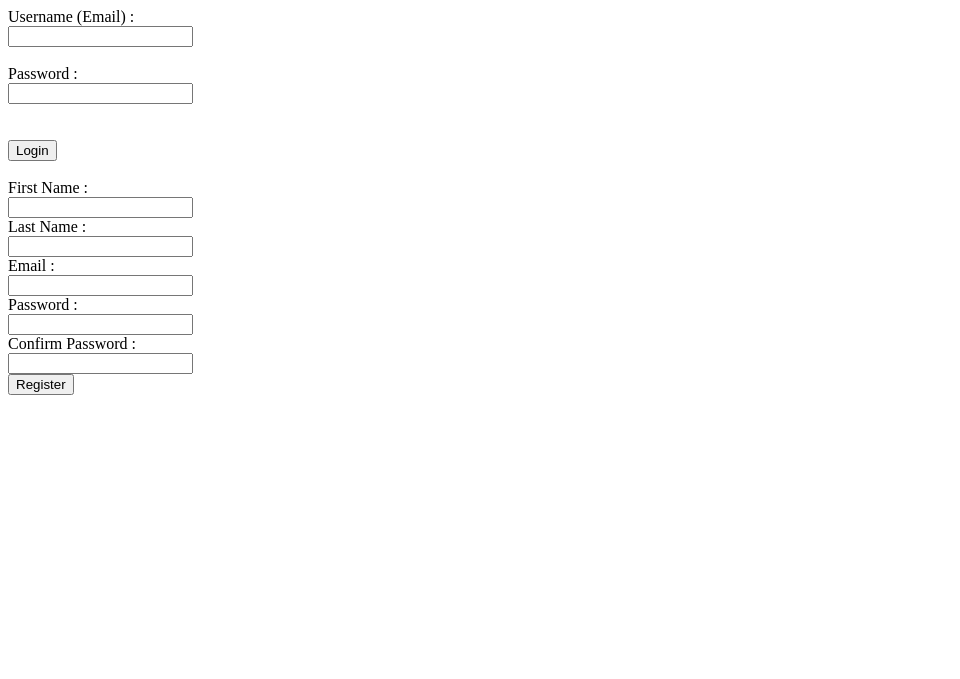
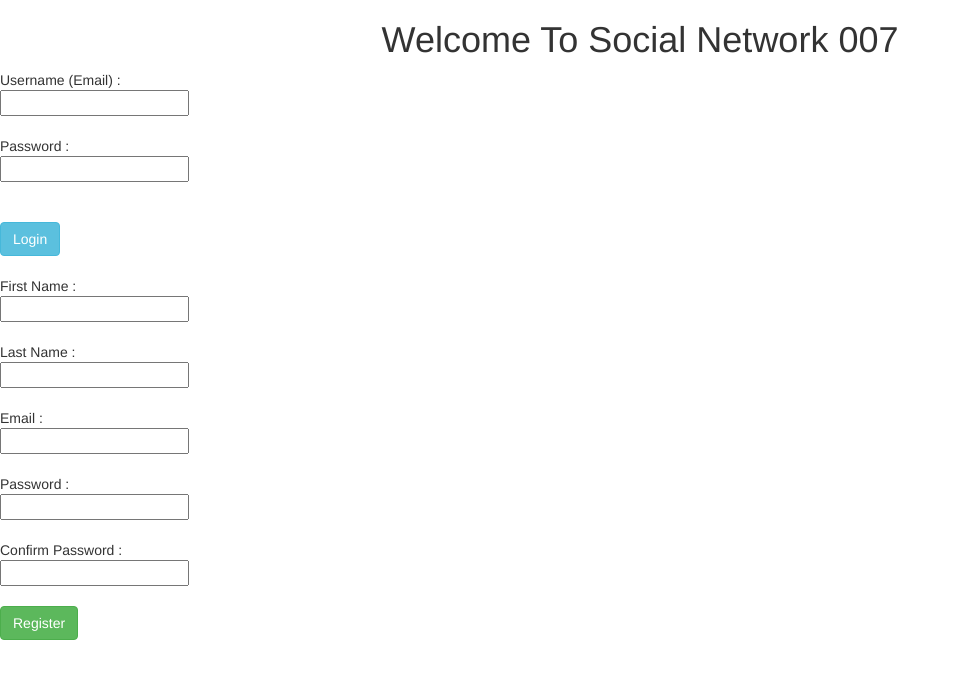
Before and after one commit to BadduCoder/Beggining_PHP, a PHP site: page / in a window 1280 px wide. Shown: the top 679 px of the page, without its empty margins (0-960 px from the left). Run offline with PHP 8.4, Linux system fonts and the light colour scheme; some libraries are stand-ins or nearby versions.

Commit message:
Update index.php

```diff
--- a/index.php
+++ b/index.php
@@ -8,6 +8,7 @@
 	{
 		header('location:dashboard.php');
 	}
+
 	$FNameErr=$LNameErr=$EmailErr=$LPasswordErr=$PasswordErr=$Username=$UsernameErr=$LoginErr="";
 	//Registration Code Starts Here.
 	if(isset($_POST["Register"]))
@@ -95,17 +96,28 @@
 <html>
 <head>
 	<title>Simple Database System</title>
+	<link rel="stylesheet" href="style.css" />
+	<!--Bootstrap 3 linking-->
+	<link rel="stylesheet" href="https://maxcdn.bootstrapcdn.com/bootstrap/3.3.7/css/bootstrap.min.css">
+	<script src="https://ajax.googleapis.com/ajax/libs/jquery/3.2.1/jquery.min.js"></script>
+	<script src="https://maxcdn.bootstrapcdn.com/bootstrap/3.3.7/js/bootstrap.min.js"></script>
+	<!--Bootstrap 3 linking ends here-->
 </head>
 <body>
+	<!--Normal content goes here-->
+
+	<center><h1>Welcome To Social Network 007</h1></center>
+
+	<!--Normal Content Ends here-->
 	<!--LOGIN FORM-->
 	<div id="LoginForm">
 		<form action="<?php echo htmlspecialchars($_SERVER["PHP_SELF"]); ?>" method="POST">
 			Username (Email) : </br>
-			<input type="text" name="Username" /><span class='Error'><?php echo $UsernameErr  ?></br></span> </br>
+			<input type="text" name="Username" /><span class='Error'></br><?php echo $UsernameErr  ?></br></span>
 			Password : </br>
-			<input type="password" name="LPassword" /><span class='Error'><?php echo $LPasswordErr ?></br></span></br>
+			<input type="password" name="LPassword" /><span class='Error'></br><?php echo $LPasswordErr ?></br></span>
 			<span class='Error'><?php echo $LoginErr ?></br></span>
-			<input type="submit" value="Login" name="Login" /></br></br>
+			<input type="submit" value="Login" class="btn btn-info" name="Login" /></br></br>
 		</form>
 	</div>
 	<!--REGISTRATION FORM-->
@@ -113,23 +125,23 @@
 		<form action="<?php echo htmlspecialchars($_SERVER["PHP_SELF"]); ?>" method="POST">
 			First Name : </br>
 			<input type="text" name="FirstName" />
-			<span class="Error"> <?php echo $FNameErr ?> </span>
+			<span class="Error"></br> <?php echo $FNameErr ?> </span>
 			</br>
 			Last Name : </br>
 			<input type="text" name="LastName" />
-			<span class="Error"> <?php echo $LNameErr ?> </span>
+			<span class="Error"></br> <?php echo $LNameErr ?> </span>
 			</br>
 			Email : </br>
 			<input type="text" name="Email" />
-			<span class="Error"> <?php echo $EmailErr ?> </span>
+			<span class="Error"></br> <?php echo $EmailErr ?> </span>
 			</br>
 			Password : </br>
-			<input type="password" name="Password" /></br>
+			<input type="password" name="Password" /></br></br>
 			Confirm Password : </br>
 			<input type="password" name="CPassword" />
-			<span class="Error"> <?php echo $PasswordErr ?> </span>
+			<span class="Error"></br> <?php echo $PasswordErr ?> </span>
 			</br>
-			<input type="submit" value="Register" name="Register" /></br></br>
+			<input type="submit" value="Register" class="btn btn-success" name="Register" /></br></br>
 		</form>
 	</div>
 </body>
```
